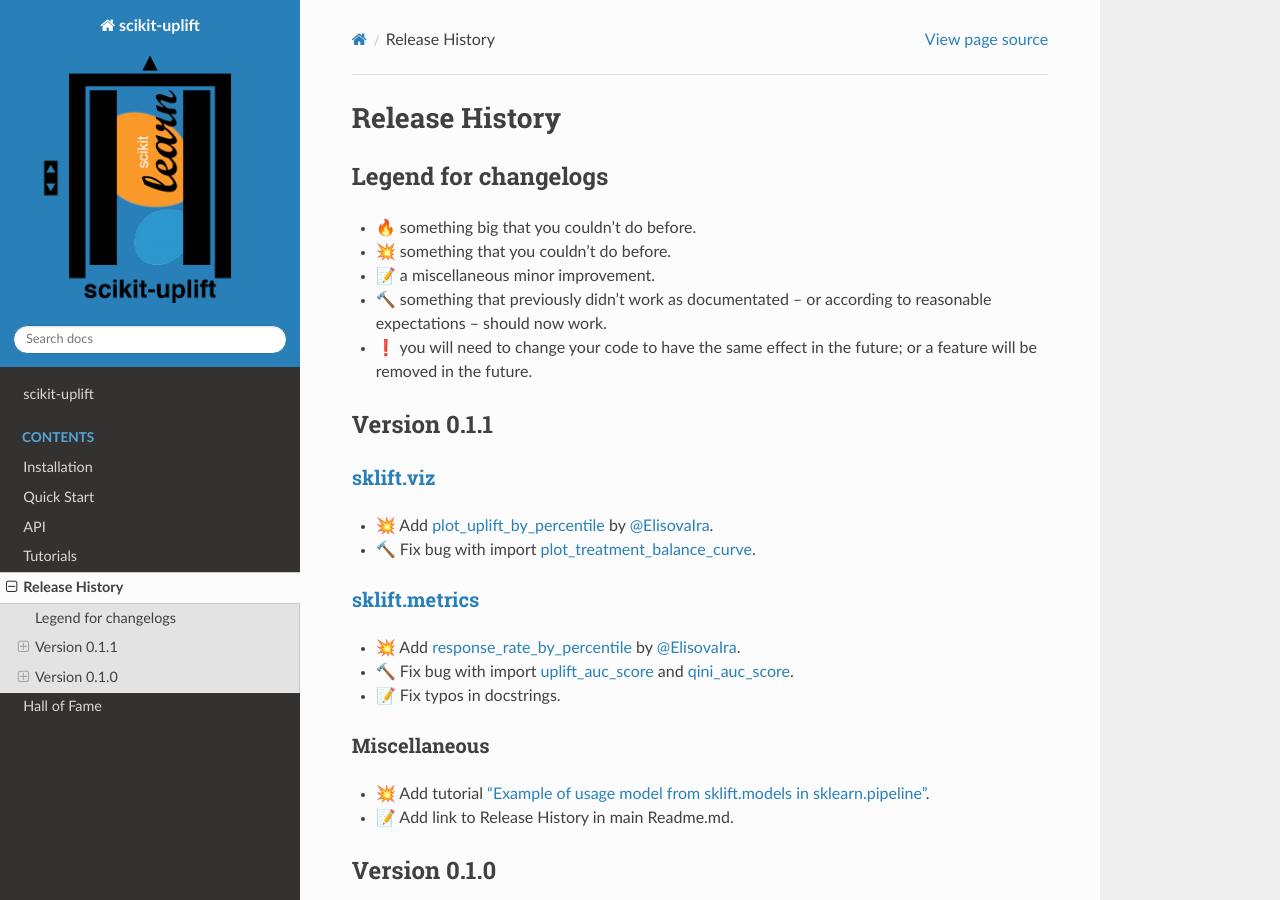
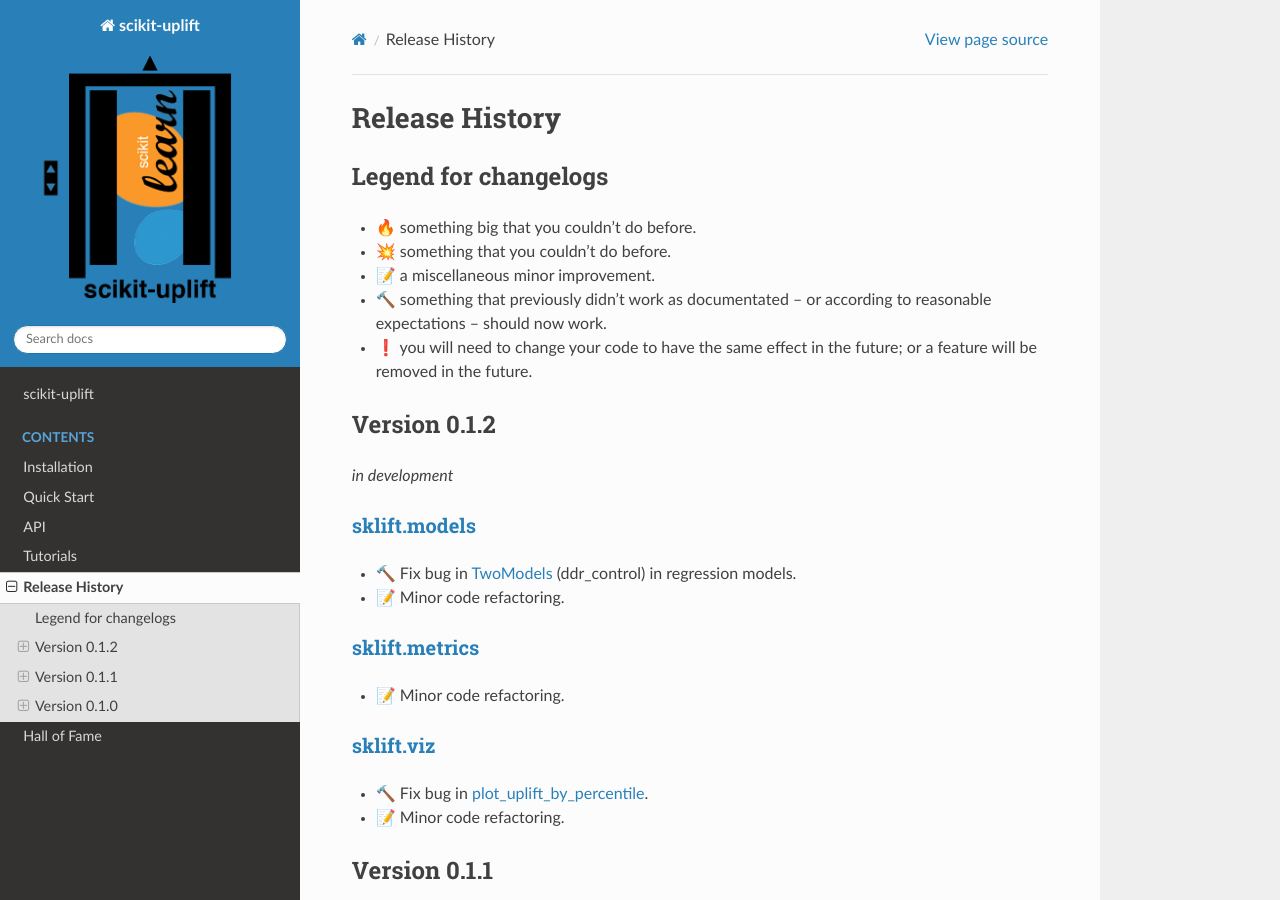
Before and after one commit to maks-sh/scikit-uplift, a Sphinx documentation site: the page built from docs/changelog.md, in a window 1280 px wide and 900 px high. Built offline with Sphinx 7.4.7 and the Read the Docs theme 2.0.0, drawn with Linux system fonts in a browser that asks for light colours.

Commit message:
Add changes in changelog

```diff
--- a/docs/changelog.md
+++ b/docs/changelog.md
@@ -7,6 +7,23 @@
 * 📝 a miscellaneous minor improvement.
 * 🔨 something that previously didn’t work as documentated – or according to reasonable expectations – should now work.
 * ❗️ you will need to change your code to have the same effect in the future; or a feature will be removed in the future.
+
+## Version 0.1.2
+_in development_
+
+### [sklift.models](https://scikit-uplift.readthedocs.io/en/latest/api/models.html)
+
+* 🔨 Fix bug in [TwoModels](https://scikit-uplift.readthedocs.io/en/latest/api/models.html#sklift.models.models.TwoModels) (ddr_control) in regression models.
+* 📝 Minor code refactoring.
+
+### [sklift.metrics](https://scikit-uplift.readthedocs.io/en/latest/api/metrics.html)
+
+* 📝 Minor code refactoring.
+
+### [sklift.viz](https://scikit-uplift.readthedocs.io/en/latest/api/viz.html)
+
+* 🔨 Fix bug in [plot_uplift_by_percentile](https://scikit-uplift.readthedocs.io/en/latest/api/viz.html#sklift.viz.base.plot_uplift_by_percentile).
+* 📝 Minor code refactoring.
 
 ## Version 0.1.1
 
```
